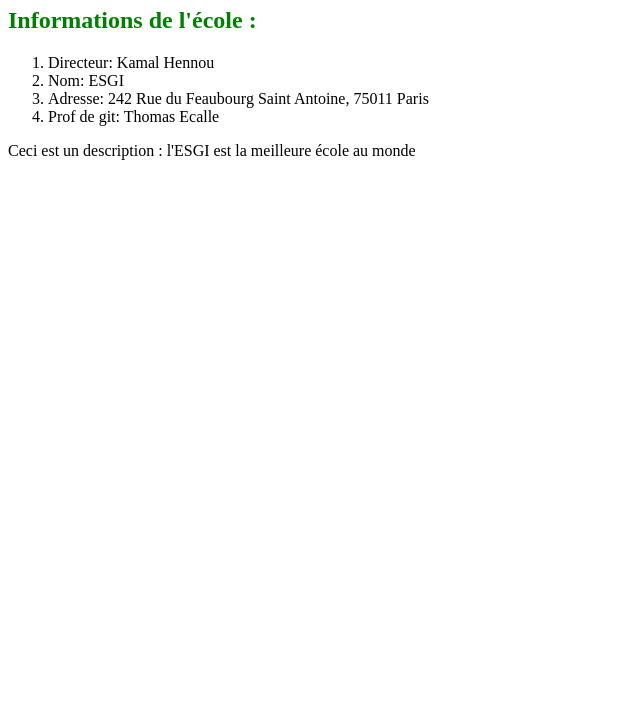
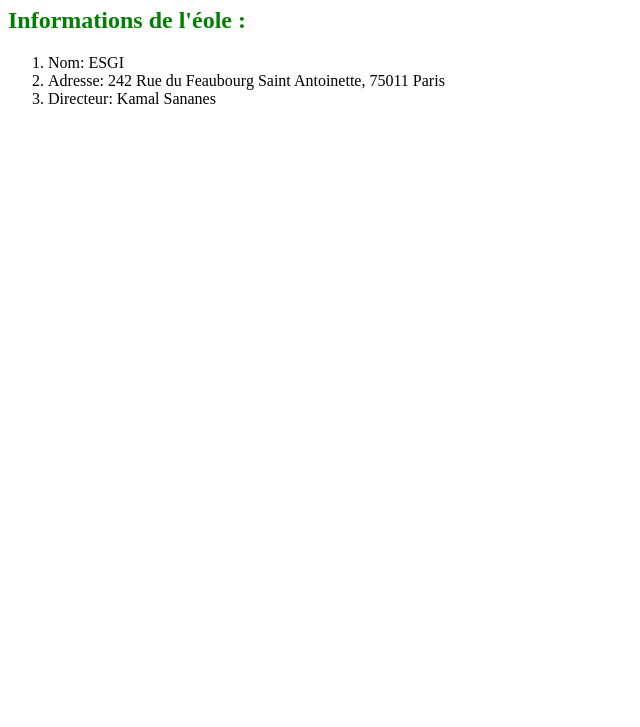
Before and after one commit to EHYoussef/git_tp_final, a plain HTML site: page index.html in a window 1280 px wide. Shown: the part 73-800 px from the top of the page, without its empty margins (0-640 px from the left). Drawn offline with Linux system fonts and the light colour scheme.

Commit message:
Correction collab 1

```diff
--- a/index.html
+++ b/index.html
@@ -2,20 +2,18 @@
 <html lang="fr">
 <head>
   <meta charset="utf-8">
-  <link rel="stylesheet" type="text/css" href="style.css">
-  <title>Mon Site</title>
+  <link rel="stylesheet" href="/styles.css">
+  <title>Mon Site:</title>
 </head>
 <body>
 	<h1>Le super nouveau site de l'école</h1>
 	<section>
-		<h2>Informations de l'école :</h2>
+		<h2>Informations de l'éole :</h2>
 		<ol>
-			<li>Directeur: Kamal Hennou</li>
 			<li>Nom: ESGI</li>
-			<li>Adresse: 242 Rue du Feaubourg Saint Antoine, 75011 Paris</li>
-			<li>Prof de git: Thomas Ecalle</li>
+			<li>Adresse: 242 Rue du Feaubourg Saint Antoinette, 75011 Paris</li>
+			<li>Directeur: Kamal Sananes</li>
 		</ol>
-		<p>Ceci est un description :  l'ESGI est la meilleure école au monde</p>
 	</section>
 </body>
 </html>
```
Also changed, not shown: styles.css (renamed from style.css).
